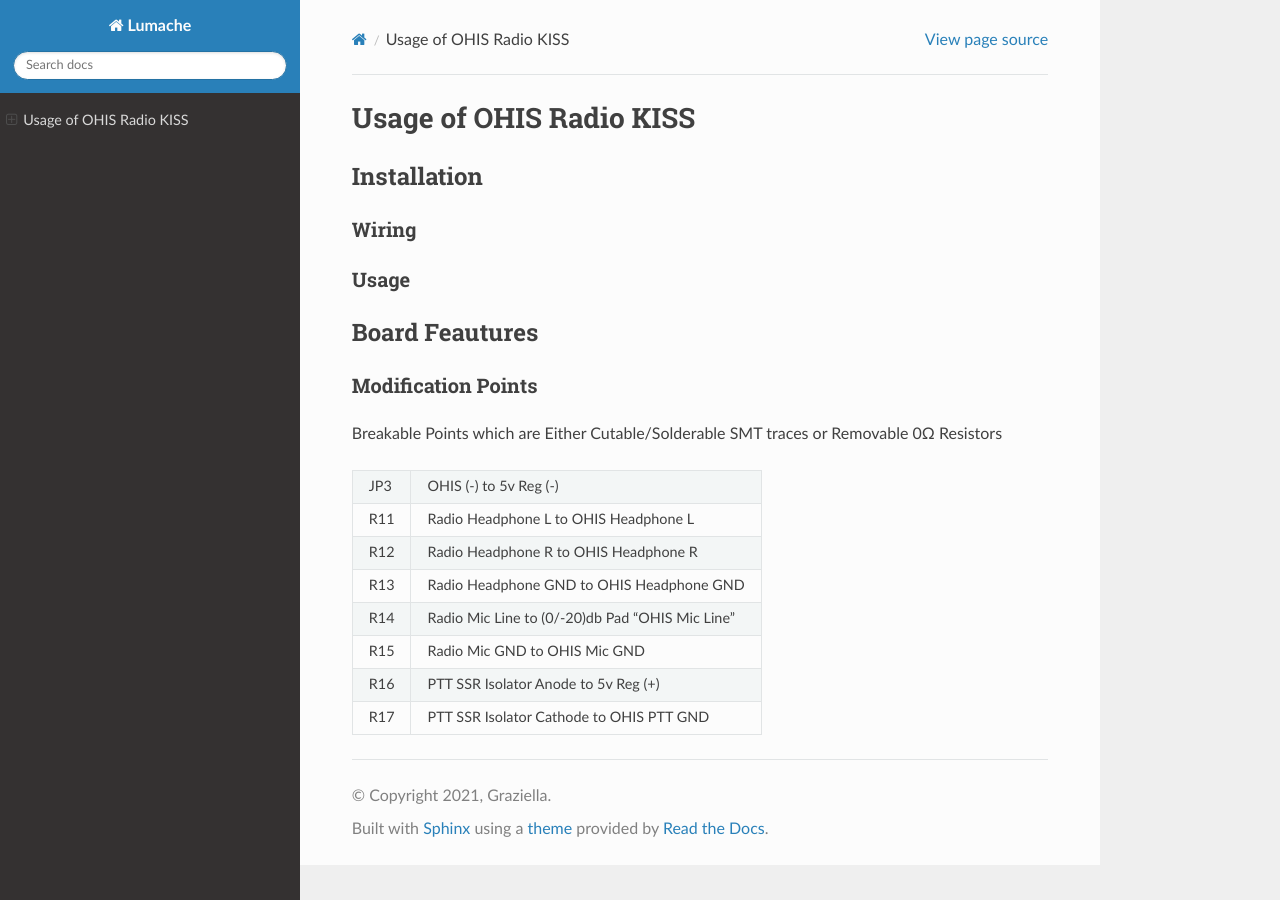
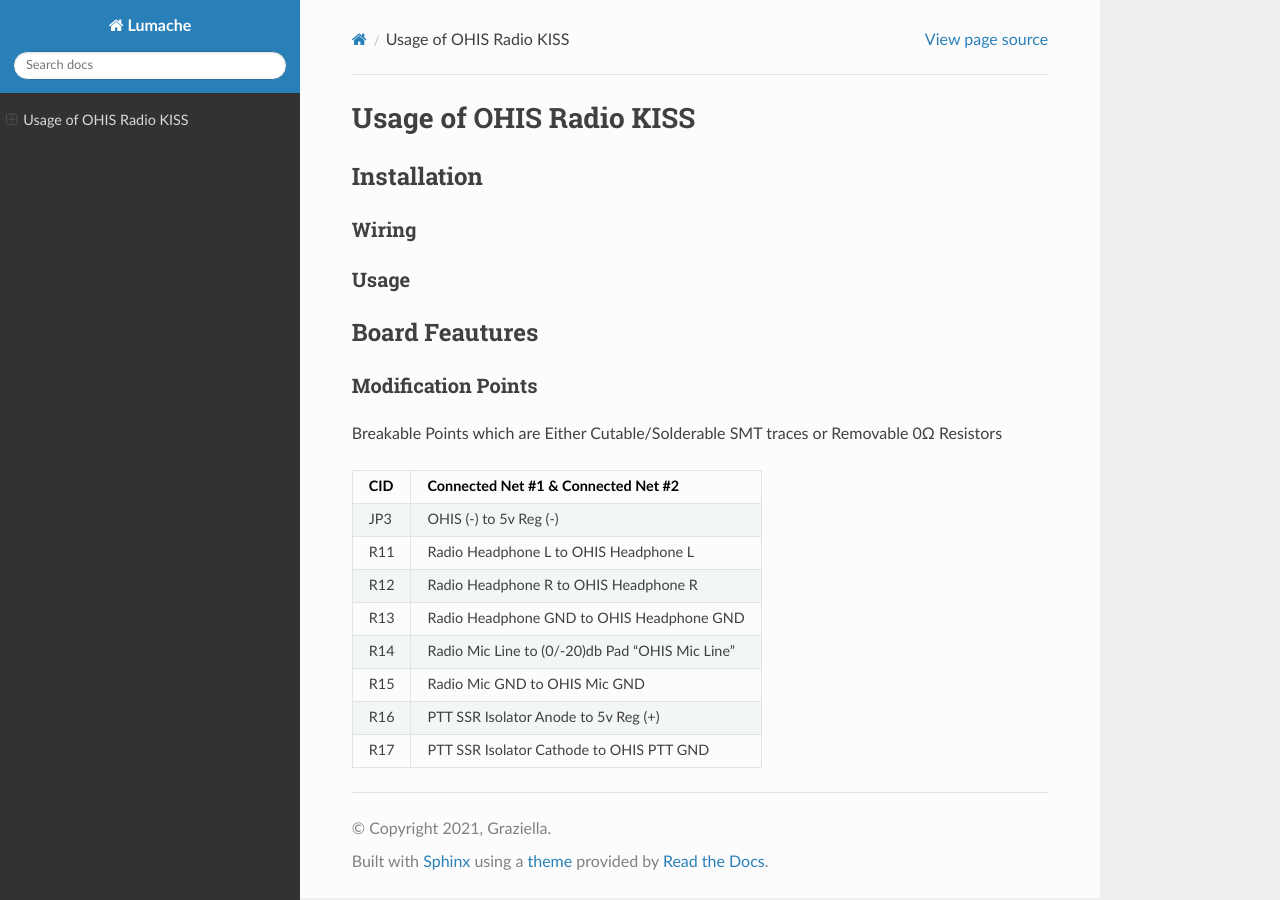
Before and after one commit to un-creatrix/OHIS-Radio_KISS, a Sphinx documentation site: the page built from docs/source/index.rst, in a window 1280 px wide. Built offline with Sphinx 7.4.7 and the Read the Docs theme 3.1.0, drawn with Linux system fonts in a browser that asks for light colours.

Commit message:
Update index.rst

```diff
--- a/docs/source/index.rst
+++ b/docs/source/index.rst
@@ -22,6 +22,8 @@ Modification Points
 Breakable Points which are Either Cutable/Solderable SMT traces or Removable 0Ω Resistors
 
 +-----+-------------------------------------------------+
+| CID | Connected Net #1 & Connected Net #2             |
++=====+=================================================+
 | JP3 | OHIS (-) to 5v Reg (-)                          |
 +-----+-------------------------------------------------+
 | R11 | Radio Headphone L to OHIS Headphone L           |
```
